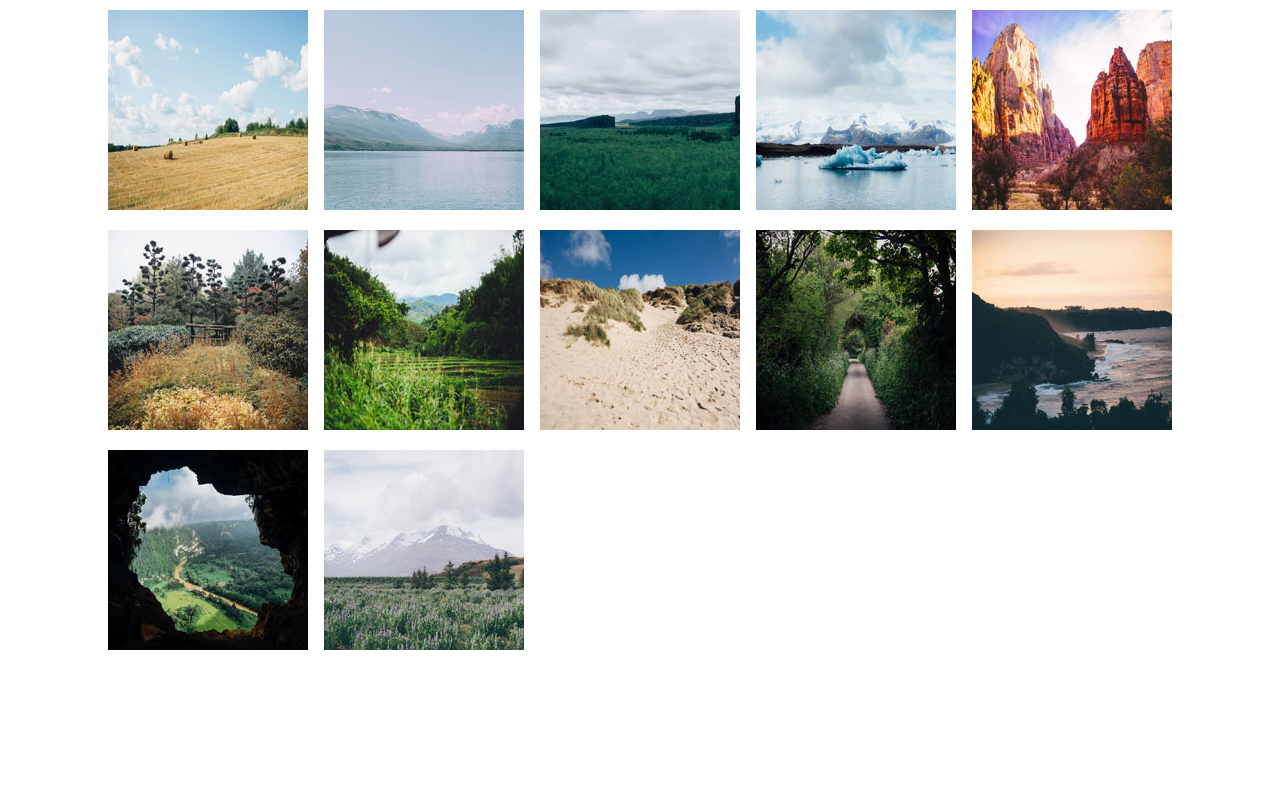
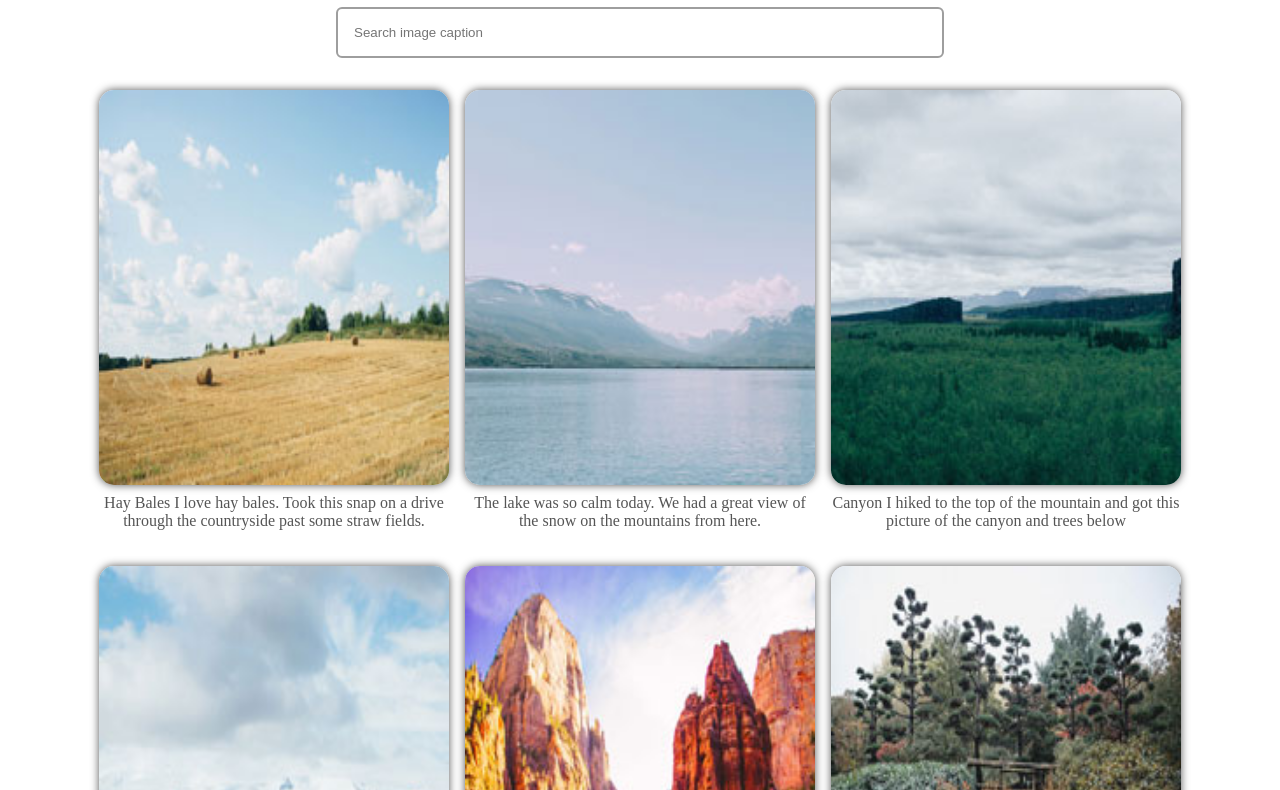
Before and after one commit to AcostaJon/techdegree-project-5, a plain HTML site: page index.html in a window 1280 px wide. Shown: the part 105-895 px from the top of the page. Before the commit the page ends 807 px from the top, so only its background shows below. Drawn offline with Linux system fonts and the light colour scheme.

```diff
--- a/css/style.css
+++ b/css/style.css
@@ -8,13 +8,26 @@
   padding-bottom: 3rem;
   justify-content: center;
   display: grid;
-  grid-template-columns: repeat(auto-fit, 200px);
+  grid-template-columns: repeat(auto-fit, 350px);
   grid-auto-rows: minmax(200px, auto);
   grid-gap: 1rem;
 }
-/*gallery images */
+
+/*image container */
 .gallery a {
   text-align: center;
+  margin-bottom: 50px;
+  color: rgb(85, 85, 85);
+  text-decoration: none;
+  box-shadow: 0px 0px 8px;
+  border-radius: 15px;
+}
+/*images */
+.gallery img {
+  width: 100%;
+  height: 100%;
+  border-radius: 15px;
+  margin-bottom: 5px;
 }
 
 /* search input container */
@@ -23,18 +36,19 @@
   text-align: center;
   margin: 0;
 }
-/* search input */
+/* input */
 input {
   width: 80%;
   padding: 1rem;
   border-radius: 6px;
   outline: none;
   transition: all 0.3s ease-in;
+  border: solid rgb(158, 158, 158) 2px;
 }
 /* input when focused/active */
 input:focus {
   border: 2px solid rgb(86, 201, 236);
-  background-color: rgb(209, 209, 209);
+  background-color: rgb(139, 139, 139);
 }
 /* inputs placeholder */
 input:focus::placeholder {
@@ -45,8 +59,18 @@
 /* ==========Media Query's============= */
 /* tablet view and larger */
 @media only screen and (min-width: 768px) {
+  /* input */
   .search-box input {
     /* resize search bar */
     max-width: 50%;
   }
+  /* images */
+  .gallery a img{
+   margin-bottom: 5px;
+  }
+  /* image container */
+  .gallery a {
+    text-align: center;
+    margin-bottom: 65px;
+  }
 }
--- a/index.html
+++ b/index.html
@@ -1,111 +1,125 @@
 <!DOCTYPE html>
 <html lang="en">
+
 <head>
   <meta charset="UTF-8" />
   <meta http-equiv="X-UA-Compatible" content="IE=edge" />
   <meta name="viewport" content="width=device-width, initial-scale=1.0" />
-    <title>Photo Gallery</title>
+  <!-- site title -->
+  <title>Photo Gallery | Iphone 14 Pro</title>
+  <link rel="icon" href="./media/logo.svg">
   <!--  baguette box css install -->
   <link rel="stylesheet" href="css/baguetteBox.css" />
   <!-- my css -->
   <link rel="stylesheet" href="css/style.css" />
 </head>
+
 <body>
-    <!-- input -->
+
+  <!-- search input -->
   <div class="search-box">
-      <input type="search" name="search" id="search" onkeyup="search()" placeholder="Search by terrain" />
+    <h1>Photo Gallery</h1>
+    <input type="search" name="search" id="search" onkeyup="search()" placeholder="Search image caption" />
   </div>
 
-    <!-- gallery -->
+  <!-- Gallery -->
   <main class="gallery">
     <!-- image -->
-      <a
-        href="photo_gallery_v5/photos/01.jpg"
-        data-caption="Hay Bales
-      I love hay bales. Took this snap on a drive through the countryside past some straw fields."
-        ><img src="photo_gallery_v5/photos/thumbnails/01.jpg" alt=""
-      /></a>
+    <a href="photo_gallery_v5/photos/01.jpg" data-caption="Hay Bales
+      I love hay bales. Took this snap on a drive through the countryside past some straw fields."><img
+        src="photo_gallery_v5/photos/thumbnails/01.jpg" alt="" />
+      <caption>Hay Bales
+        I love hay bales. Took this snap on a drive through the countryside past some straw fields.</caption>
+    </a>
+
     <!-- image -->
-      <a
-        href="photo_gallery_v5/photos/02.jpg"
-        data-caption="Lake
-      The lake was so calm today. We had a great view of the snow on the mountains from here."
-        ><img src="photo_gallery_v5/photos/thumbnails/02.jpg" alt=""
-      /></a>
+    <a href="photo_gallery_v5/photos/02.jpg" data-caption="Lake
+      The lake was so calm today. We had a great view of the snow on the mountains from here."><img
+        src="photo_gallery_v5/photos/thumbnails/02.jpg" alt="" />
+        <caption> The lake was so calm today. We had a great view of the snow on the mountains from here.</caption></a>
     <!-- image -->
-      <a
-        href="photo_gallery_v5/photos/03.jpg"
-        data-caption="Canyon
-      I hiked to the top of the mountain and got this picture of the canyon and trees below."
-        ><img src="photo_gallery_v5/photos/thumbnails/03.jpg" alt=""
-      /></a>
+    <a href="photo_gallery_v5/photos/03.jpg" data-caption="Canyon
+      I hiked to the top of the mountain and got this picture of the canyon and trees below."><img
+        src="photo_gallery_v5/photos/thumbnails/03.jpg" alt="" />
+      <caption>Canyon
+        I hiked to the top of the mountain and got this picture of the canyon and trees below</caption>
+    </a>
     <!-- image -->
-      <a
-        href="photo_gallery_v5/photos/04.jpg"
-        data-caption="Iceberg
-      It was amazing to see an iceberg up close, it was so cold but didn’t snow today.  "
-        ><img src="photo_gallery_v5/photos/thumbnails/04.jpg" alt=""
-      /></a>
+    <a href="photo_gallery_v5/photos/04.jpg" data-caption="Iceberg
+      It was amazing to see an iceberg up close, it was so cold but didn’t snow today.  "><img
+        src="photo_gallery_v5/photos/thumbnails/04.jpg" alt="" />
+      <caption>
+        Iceberg
+        It was amazing to see an iceberg up close, it was so cold but didn’t snow today.
+      </caption>
+    </a>
     <!-- image -->
-      <a
-        href="photo_gallery_v5/photos/05.jpg"
+    <a href="photo_gallery_v5/photos/05.jpg"
       data-caption="Desert
-      The red cliffs were beautiful. It was really hot in the desert but we did a lot of walking through the canyons."
-        ><img src="photo_gallery_v5/photos/thumbnails/05.jpg" alt=""
-      /></a>
+      The red cliffs were beautiful. It was really hot in the desert but we did a lot of walking through the canyons."><img
+        src="photo_gallery_v5/photos/thumbnails/05.jpg" alt="" />
+      <caption>Desert
+        The red cliffs were beautiful. It was really hot in the desert but we did a lot of walking through the canyons.
+      </caption>
+    </a>
     <!-- image -->
-      <a
-        href="photo_gallery_v5/photos/06.jpg"
-        data-caption="Fall
-      Fall is coming, I love when the leaves on the trees start to change color."
-        ><img src="photo_gallery_v5/photos/thumbnails/06.jpg" alt=""
-      /></a>
+    <a href="photo_gallery_v5/photos/06.jpg" data-caption="Fall
+      Fall is coming, I love when the leaves on the trees start to change color."><img
+        src="photo_gallery_v5/photos/thumbnails/06.jpg" alt="" />
+      <caption>Fall
+        Fall is coming, I love when the leaves on the trees start to change color</caption>
+    </a>
     <!-- image -->
-      <a
-        href="photo_gallery_v5/photos/07.jpg"
-        data-caption="Plantation
-      I drove past this plantation yesterday, everything is so green!"
-        ><img src="photo_gallery_v5/photos/thumbnails/07.jpg" alt=""
-      /></a>
+    <a href="photo_gallery_v5/photos/07.jpg" data-caption="Plantation
+      I drove past this plantation yesterday, everything is so green!"><img
+        src="photo_gallery_v5/photos/thumbnails/07.jpg" alt="" />
+      <caption>Plantation
+        I drove past this plantation yesterday, everything is so green!</caption>
+    </a>
     <!-- image -->
-      <a
-        href="photo_gallery_v5/photos/08.jpg"
-        data-caption="Dunes
-      My summer vacation to the Oregon Coast. I love the sandy dunes!"
-        ><img src="photo_gallery_v5/photos/thumbnails/08.jpg" alt=""
-      /></a>
+    <a href="photo_gallery_v5/photos/08.jpg" data-caption="Dunes
+      My summer vacation to the Oregon Coast. I love the sandy dunes!"><img
+        src="photo_gallery_v5/photos/thumbnails/08.jpg" alt="" />
+      <caption>Dunes
+        My summer vacation to the Oregon Coast. I love the sandy dunes!</caption>
+    </a>
     <!-- image -->
-      <a
-        href="photo_gallery_v5/photos/09.jpg"
-        data-caption="Countryside Lane
-      We enjoyed a quiet stroll down this countryside lane."
-        ><img src="photo_gallery_v5/photos/thumbnails/09.jpg" alt=""
-      /></a>
+    <a href="photo_gallery_v5/photos/09.jpg" data-caption="Countryside Lane
+      We enjoyed a quiet stroll down this countryside lane."><img src="photo_gallery_v5/photos/thumbnails/09.jpg"
+        alt="" />
+      <caption></caption>Countryside Lane
+      We enjoyed a quiet stroll down this countryside lane.
+    </a>
     <!-- image -->
-      <a
-        href="photo_gallery_v5/photos/10.jpg"
-        data-caption="Sunset
-      Sunset at the coast! The sky turned a lovely shade of orange."
-        ><img src="photo_gallery_v5/photos/thumbnails/10.jpg" alt=""
-      /></a>
+    <a href="photo_gallery_v5/photos/10.jpg" data-caption="Sunset
+      Sunset at the coast! The sky turned a lovely shade of orange."><img
+        src="photo_gallery_v5/photos/thumbnails/10.jpg" alt="" />
+      <caption>Sunset
+        Sunset at the coast! The sky turned a lovely shade of orange.</caption>
+    </a>
     <!-- image -->
-      <a
-        href="photo_gallery_v5/photos/11.jpg"
-        data-caption="Cave
-      I did a tour of a cave today and the view of the landscape below was breathtaking."
-        ><img src="photo_gallery_v5/photos/thumbnails/11.jpg" alt=""
-      /></a>
+    <a href="photo_gallery_v5/photos/11.jpg" data-caption="Cave
+      I did a tour of a cave today and the view of the landscape below was breathtaking."><img
+        src="photo_gallery_v5/photos/thumbnails/11.jpg" alt="" />
+      <caption>Cave
+        I did a tour of a cave today and the view of the landscape below was breathtaking.</caption>
+    </a>
     <!-- image -->
-      <a
-        href="photo_gallery_v5/photos/12.jpg"
+    <a href="photo_gallery_v5/photos/12.jpg"
       data-caption="Bluebells
-      I walked through this meadow of bluebells and got a good view of the snow on the mountain before the fog came in."
-        ><img src="photo_gallery_v5/photos/thumbnails/12.jpg" alt=""
-      /></a>
+      I walked through this meadow of bluebells and got a good view of the snow on the mountain before the fog came in."><img
+        src="photo_gallery_v5/photos/thumbnails/12.jpg" alt="" />
+      <caption>Bluebells
+        I walked through this meadow of bluebells and got a good view of the snow on the mountain before the fog came
+        in.</caption>
+    </a>
   </main>
 
+  <!-- search box js install -->
+  <script src="js/searchFilter.js"></script>
   <!-- baguette box js inastall -->
   <script src="js/baguetteBox.js"></script>
   <script src="js/app.js"></script>
 </body>
+
 </html>
```
Also changed, not shown: media/logo.svg (added). Lines whose indentation alone changed are shown as unchanged.
